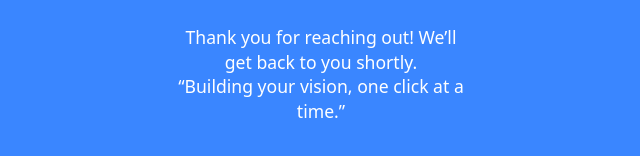
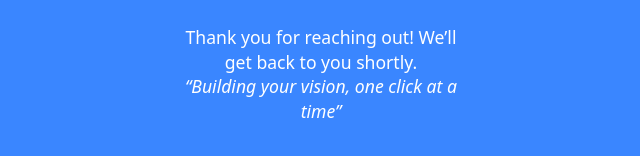
Before and after one commit to HARI2K24-WEB/WebAstic, a plain HTML site: page successpage.html in a window 1280 px wide. Shown: the part 448-604 px from the top of the page, 319-959 px from the left. Drawn offline with Linux system fonts and the light colour scheme.

Commit message:
Update successpage.html

```diff
--- a/successpage.html
+++ b/successpage.html
@@ -146,7 +146,7 @@
 <body>
     <div class="tick-circle"></div>
     <h1>Mail Sent Successfully!</h1>
-    <p>Thank you for reaching out! We’ll get back to you shortly.<br>“Building your vision, one click at a time.”</p>
+    <p>Thank you for reaching out! We’ll get back to you shortly.<br><span style="font-style: italic;">“Building your vision, one click at a time”</span></p>
 </body>
 
 </html>
```
